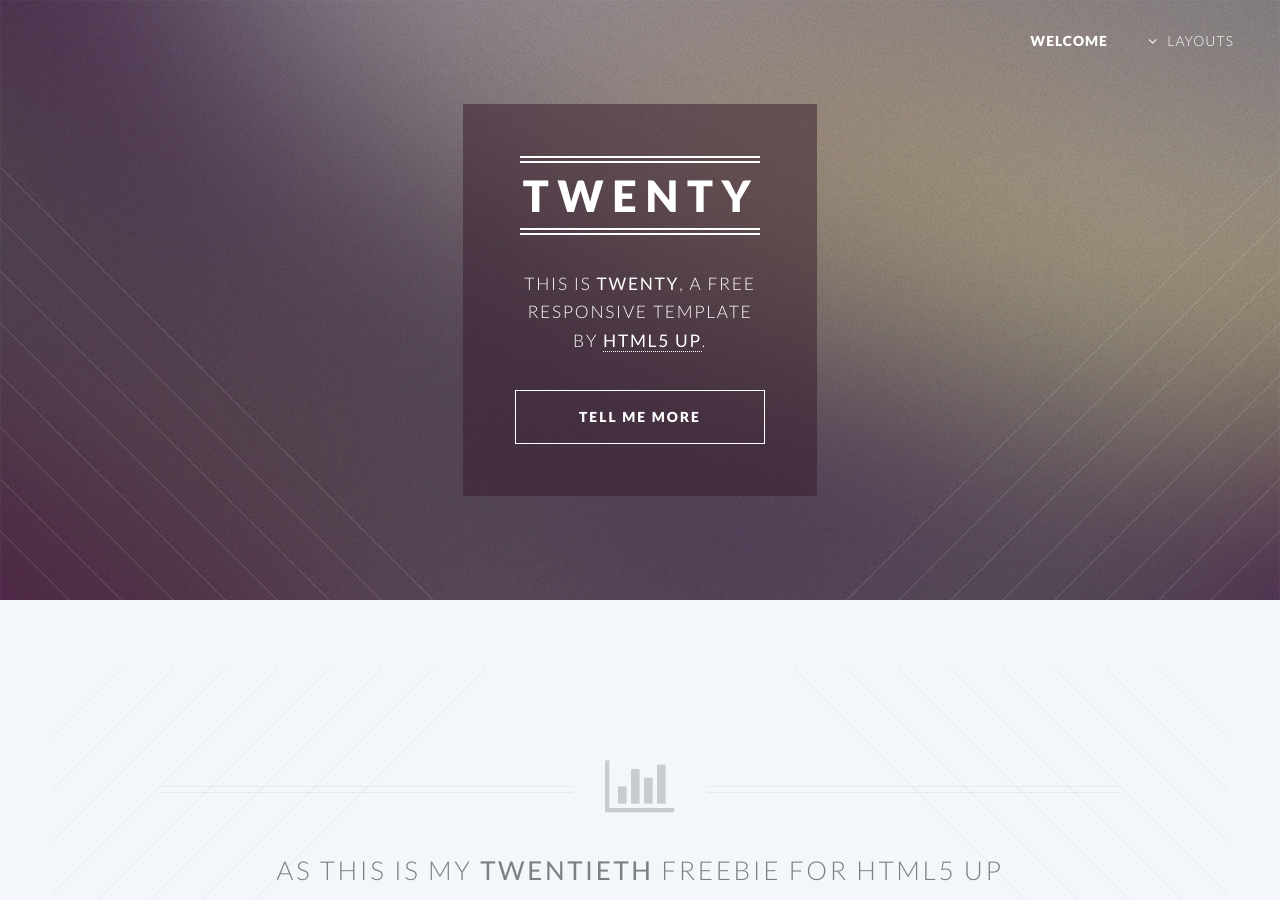
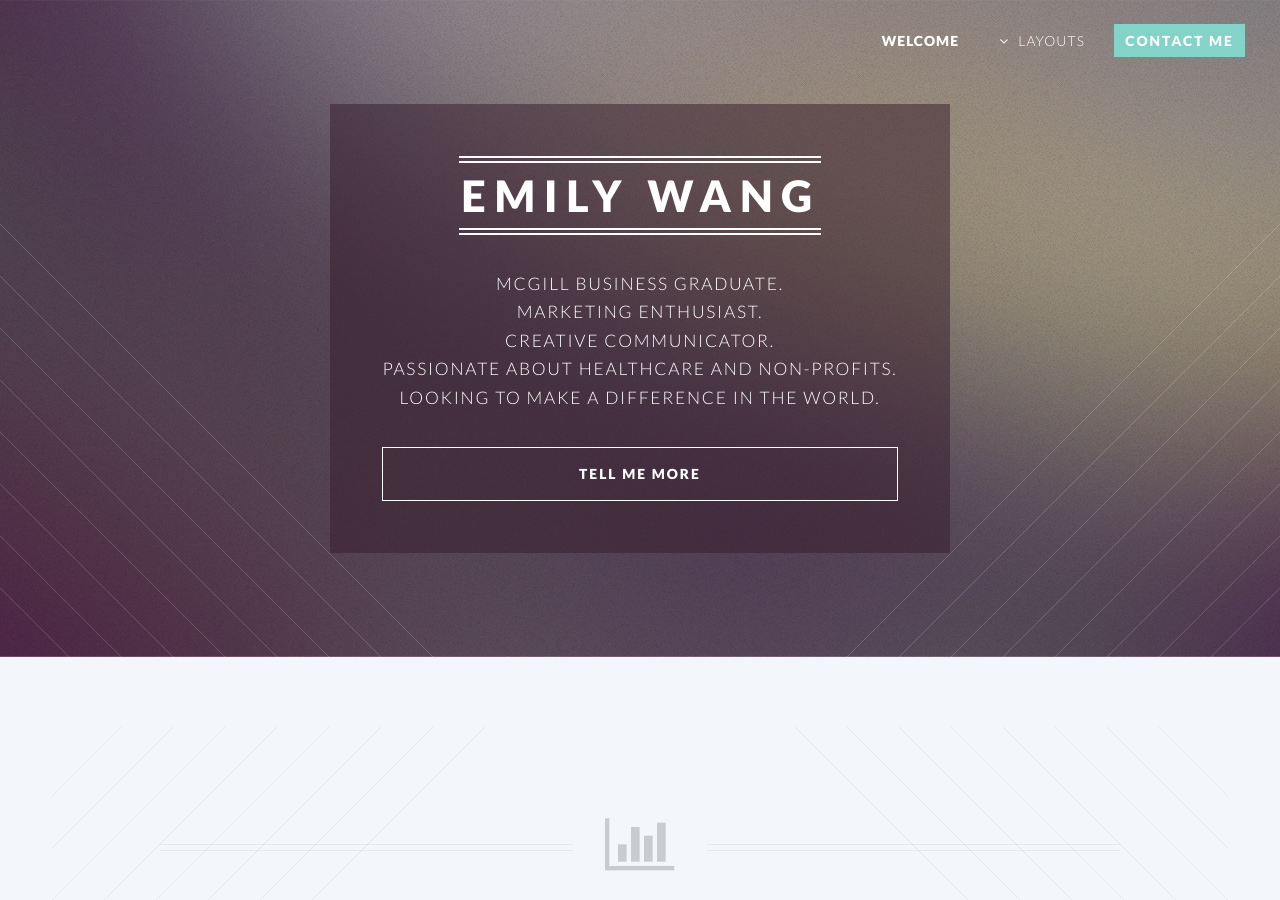
Before and after one commit to em-wang/em-wang.github.io, a Jekyll site: the page built from index.html, in a window 1280 px wide and 900 px high. Built offline with Jekyll 4.4.1, drawn with Linux system fonts in a browser that asks for light colours.

Commit message:
added some content, changed contact me

```diff
--- a/_includes/footer.html
+++ b/_includes/footer.html
@@ -2,11 +2,10 @@
     <footer id="footer">
 
       <ul class="icons">
-        <li><a href="#" class="icon circle fa-twitter"><span class="label">Twitter</span></a></li>
-        <li><a href="#" class="icon circle fa-facebook"><span class="label">Facebook</span></a></li>
-        <li><a href="#" class="icon circle fa-google-plus"><span class="label">Google+</span></a></li>
-        <li><a href="#" class="icon circle fa-github"><span class="label">Github</span></a></li>
-        <li><a href="#" class="icon circle fa-dribbble"><span class="label">Dribbble</span></a></li>
+        <li><a href="https://twitter.com/em_wang" class="icon circle fa-twitter"><span class="label">Twitter</span></a></li>
+        <li><a href="https://www.facebook.com/m.emily.wang" class="icon circle fa-facebook"><span class="label">Facebook</span></a></li>
+        <!-- <li><a href="#" class="icon circle fa-google-plus"><span class="label">Google+</span></a></li> -->
+        <li><a href="https://github.com/em-wang" class="icon circle fa-github"><span class="label">Github</span></a></li>
       </ul>
 
       <ul class="copyright">
--- a/_includes/header.html
+++ b/_includes/header.html
@@ -31,6 +31,7 @@
 
   <!-- Header -->
     <header id="header" class="alt">
+      <h1 id="logo"><a href="index.html">&nbsp;<span></span></a></h1>
       <nav id="nav">
         <ul>
           <li class="current"><a href="index.html">Welcome</a></li>
@@ -53,7 +54,7 @@
               </li>
             </ul>
           </li>
-          <!-- <li><a href="#" class="button special">Sign Up</a></li> -->
+          <li><a href="mailto:ylime.w@gmail.com" class="button special">Contact Me</a></li>
         </ul>
       </nav>
     </header>
@@ -70,13 +71,15 @@
       <div class="inner">
 
         <header>
-          <h2>TWENTY</h2>
+          <h2>Emily Wang</h2>
         </header>
-        <p>This is <strong>Twenty</strong>, a free
-        <br />
-        responsive template
-        <br />
-        by <a href="http://html5up.net">HTML5 UP</a>.</p>
+        <p>
+          McGill Business graduate.<br>
+          Marketing enthusiast.<br>
+          Creative communicator.<br>
+          Passionate about healthcare and non-profits.<br>
+          Looking to make a difference in the world.
+        </p>
         <footer>
           <ul class="buttons vertical">
             <li><a href="#main" class="button fit scrolly">Tell Me More</a></li>
```
